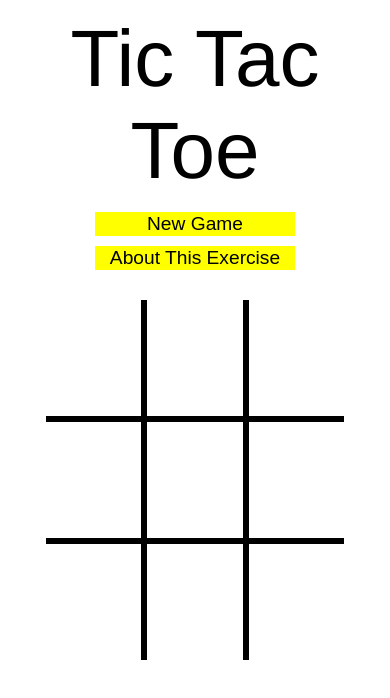
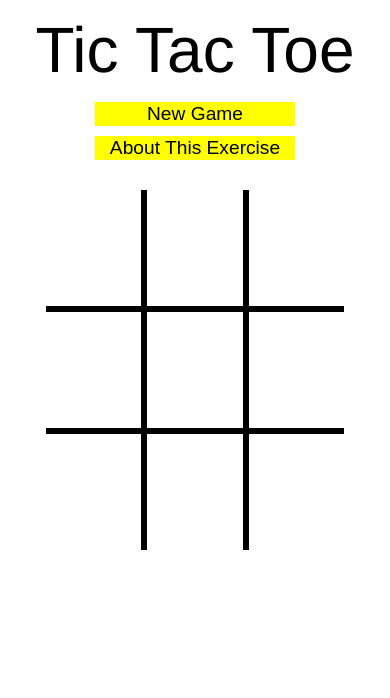
Before and after one commit to marceliotstein/tictactoe, a plain HTML site: page index.html in a window 390 px wide. Drawn offline with Linux system fonts and the light colour scheme.

Commit message:
smaller font for portrait based on mobile.me testing

```diff
--- a/t3.css
+++ b/t3.css
@@ -19,6 +19,10 @@ input {
 }
 
 /* main page layout and grid with media queries */
+
+.t3title {
+  padding: 5px;
+}
 
 td {
   border-style: solid;
@@ -49,6 +53,10 @@ td {
 }
 
 @media (orientation: portrait) {
+  .t3title {
+    font-size: 4em;
+  }
+
   td {
     font-size: 26vw;
   }
@@ -65,6 +73,10 @@ td {
 }
 
 @media (orientation: landscape) {
+  .t3title {
+    font-size: 5em;
+  }
+
   td {
     font-size: 14vw;
   }
@@ -87,11 +99,6 @@ td {
 .t3panel {
   margin: 0 auto;
   text-align: center;
-}
-
-.t3title {
-  padding: 5px;
-  font-size: 5em;
 }
 
 .t3buttons {
```
